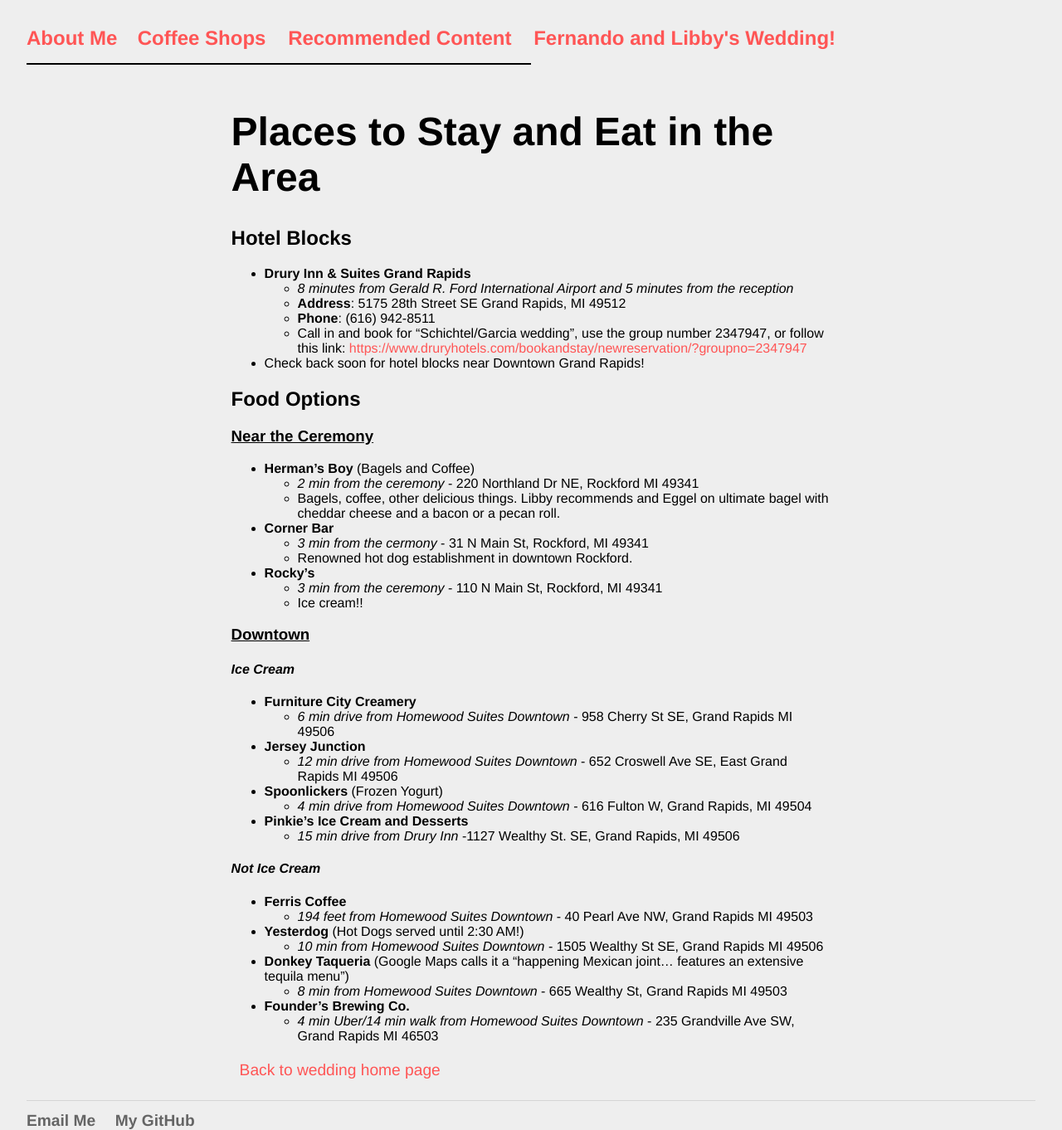
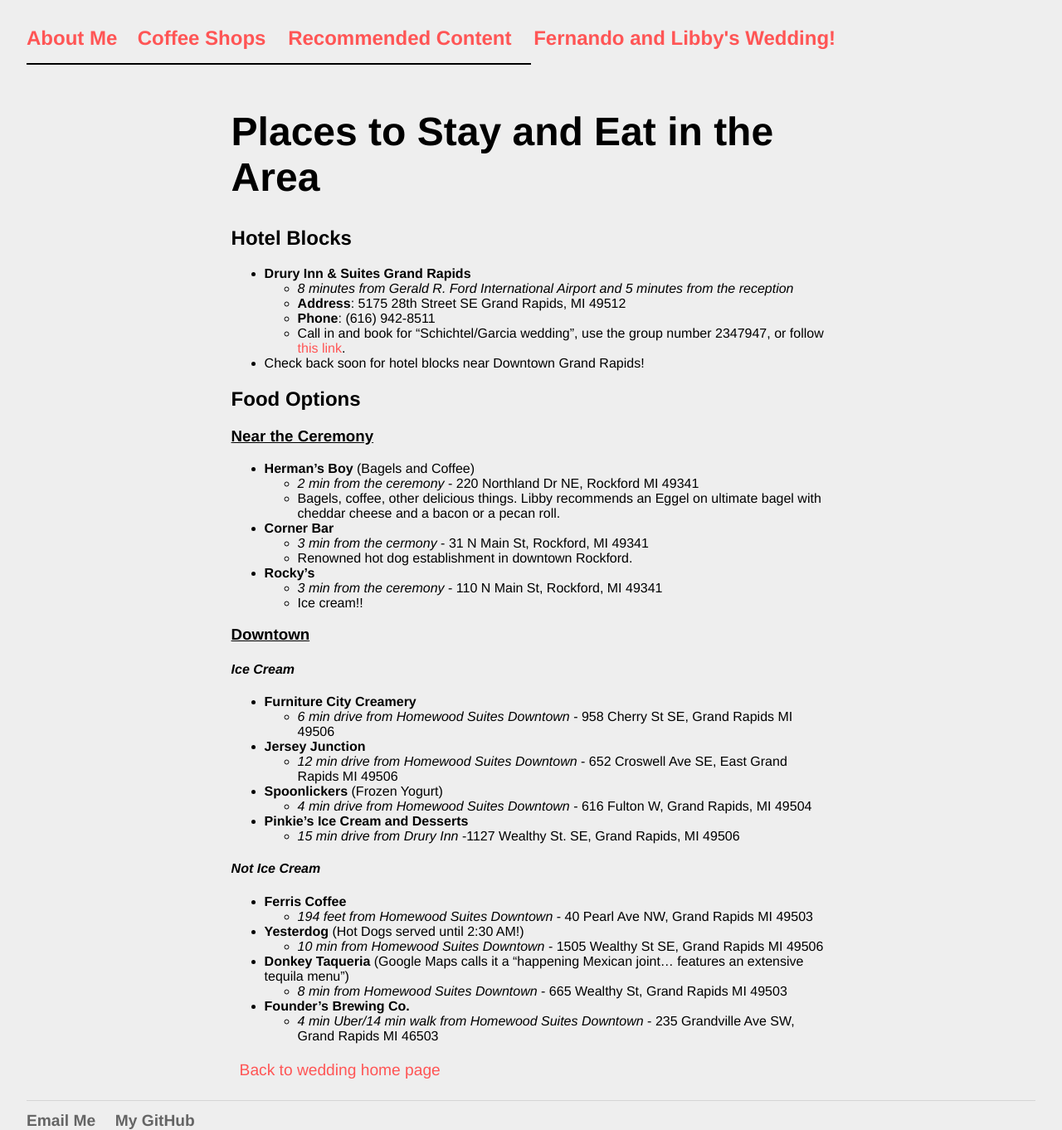
Before and after one commit to eswan18/ethanswan.com, a Jekyll site: the page built from tosstherice/hotels_food.md, in a window 1280 px wide. Shown: the whole page at 83% size. Built offline with Jekyll 4.4.1, drawn with Linux system fonts in a browser that asks for light colours.

Commit message:
fixed two typos

```diff
--- a/tosstherice/hotels_food.md
+++ b/tosstherice/hotels_food.md
@@ -10,8 +10,7 @@
     - *8 minutes from Gerald R. Ford International Airport and 5 minutes from the reception*
     - **Address**: 5175 28th Street SE Grand Rapids, MI 49512
     - **Phone**: (616) 942-8511
-    - Call in and book for "Schichtel/Garcia wedding", use the group number 2347947, or follow this link:
-    [https://www.druryhotels.com/bookandstay/newreservation/?groupno=2347947](https://www.druryhotels.com/bookandstay/newreservation/?groupno=2347947)
+    - Call in and book for "Schichtel/Garcia wedding", use the group number 2347947, or follow [this link](https://www.druryhotels.com/bookandstay/newreservation/?groupno=2347947).
 - Check back soon for hotel blocks near Downtown Grand Rapids!
 
 ## Food Options
@@ -19,7 +18,7 @@
 
 - **Herman's Boy** (Bagels and Coffee)
     - *2 min from the ceremony* - 220 Northland Dr NE, Rockford MI 49341
-    - Bagels, coffee, other delicious things. Libby recommends and Eggel on ultimate bagel with cheddar cheese and a bacon or a pecan roll.
+    - Bagels, coffee, other delicious things. Libby recommends an Eggel on ultimate bagel with cheddar cheese and a bacon or a pecan roll.
 - **Corner Bar**
     - *3 min from the cermony* - 31 N Main St, Rockford, MI 49341
     - Renowned hot dog establishment in downtown Rockford.
```
